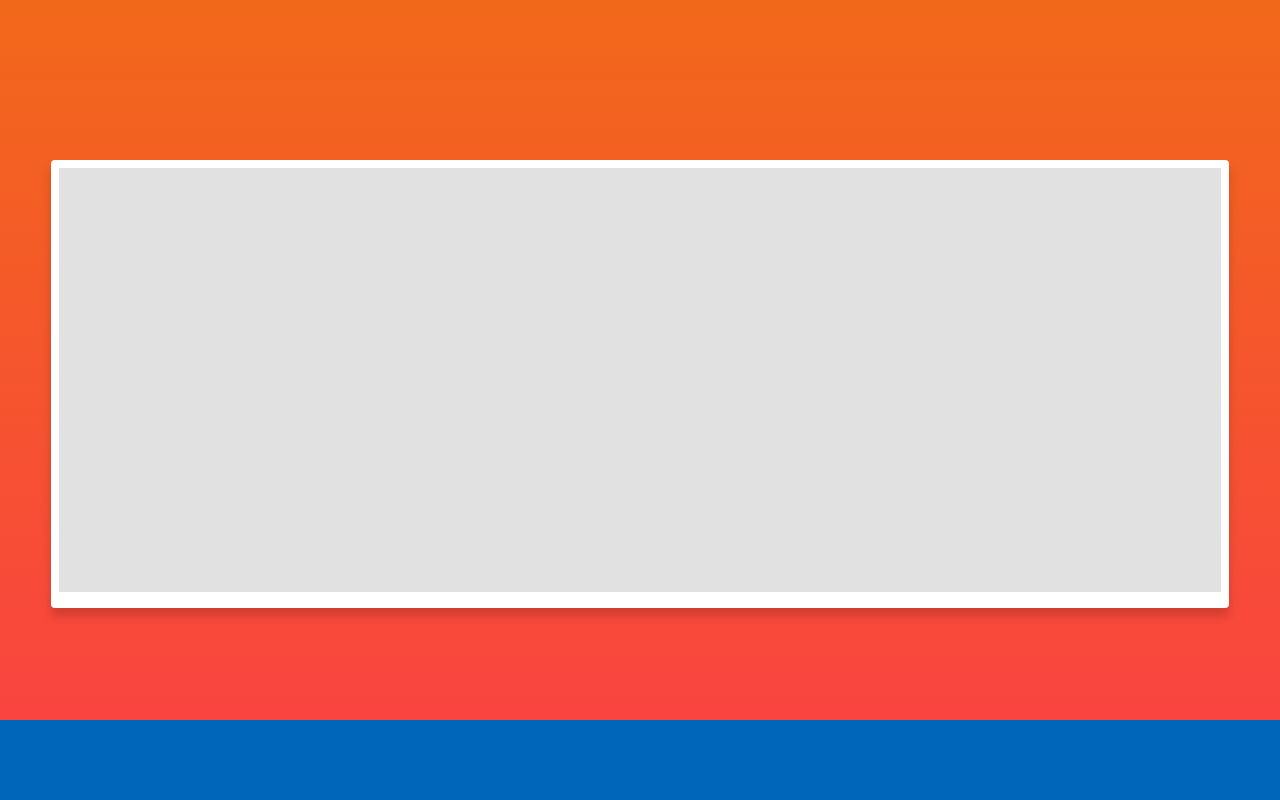
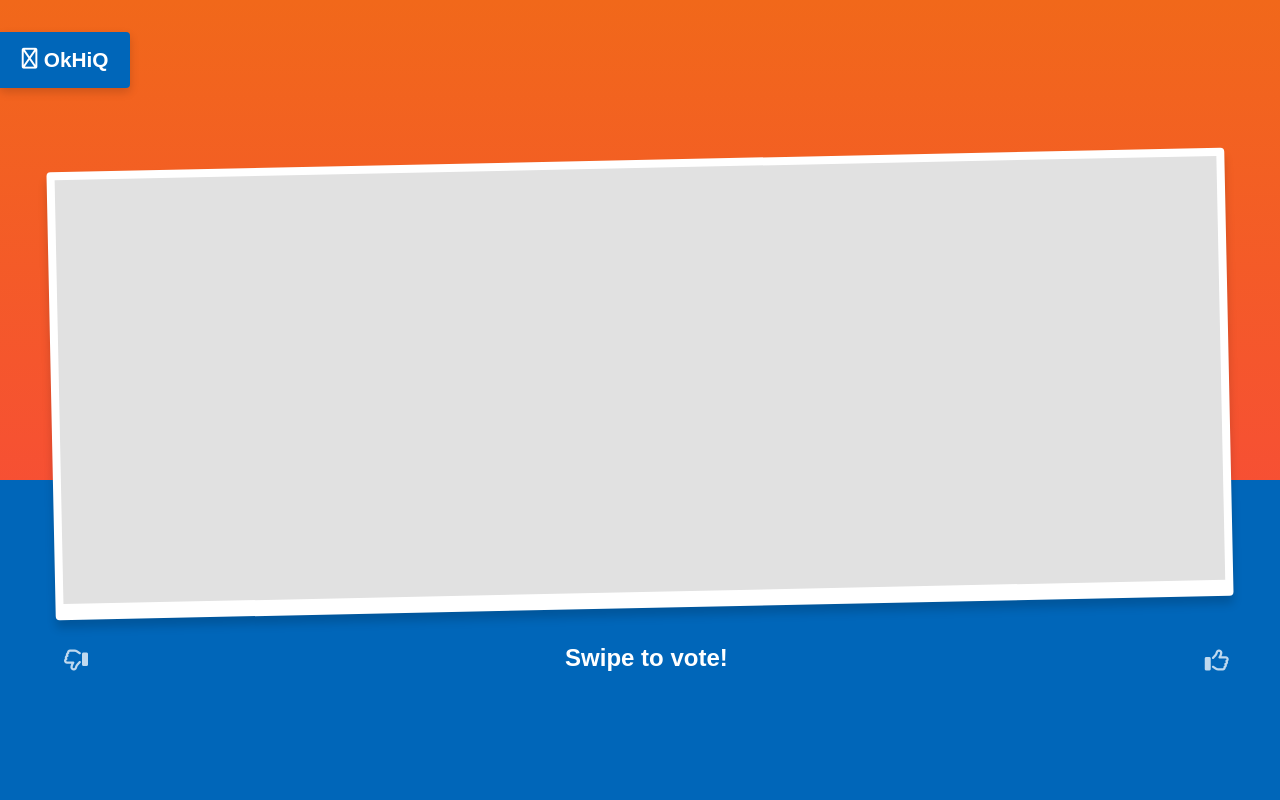
Before and after one commit to camusamta/OkHiQ_demo, a plain HTML site: page index.html in a window 1280 px wide. Drawn offline with Linux system fonts and the light colour scheme.

Commit message:
UI update

```diff
--- a/index.html
+++ b/index.html
@@ -5,18 +5,26 @@
     <meta name="viewport" content="width=device-width, initial-scale=1.0">
     <link href="style.css" rel="stylesheet">
     <script src="script.js"></script>
+    <script src="https://kit.fontawesome.com/3a47c6f285.js" crossorigin="anonymous"></script>
     <title>Mobile webpage sizing demo</title>
 
   </head>
   <body>
 
+  <header><i class="far fa-home-alt"></i>OkHiQ</header>
   <main>
 
     <div id="photo-container"></div>
 
   </main>
 
-  <div id="sticky"></div>
+  <div id="sticky">
+<i class="far fa-thumbs-down"></i>
+<!-- <i class="fal fa-long-arrow-left"></i> -->
+  Swipe to vote!
+<!-- <i class="fal fa-long-arrow-right"></i> -->
+<i class="far fa-thumbs-up"></i>
+  </div>
 
   </body>
   </html>
--- a/script.js
+++ b/script.js
@@ -1,3 +1,7 @@
 let vh = window.innerHeight * 0.01;
-// Then we set the value in the --vh custom property to the root of the document
 document.documentElement.style.setProperty('--vh', `${vh}px`);
+
+window.addEventListener('resize', () => {
+  let vh = window.innerHeight * 0.01;
+  document.documentElement.style.setProperty('--vh', `${vh}px`);
+});
--- a/style.css
+++ b/style.css
@@ -8,9 +8,37 @@ position: relative;
 display: flex;
 justify-content: center;
 align-items: center;
+flex-direction: column;
 
 
 
+}
+
+header {
+
+position: absolute;
+top: 4%;
+left: 0%;
+/* width: 25%; */
+padding: 1em 1.2em;
+box-sizing: border-box;
+height: 7%;
+background-color: #0066B9;
+box-shadow: 0px 4px 10px #00000029;
+display: flex;
+justify-content: center;
+align-items: center;
+font-size: 1.3rem;
+font-weight: 700;
+font-family: sans-serif;
+color: #fff;
+border-radius: 0 4px 4px 0;
+
+}
+
+.fa-home-alt {
+
+  margin: 0 8% 4% 0;
 }
 
 main {
@@ -22,18 +50,40 @@ main {
   box-shadow: 0px 8px 10px #00000029;
   border-radius: 4px;
   margin-bottom: 32px;
-  /* transform: rotate(-1.2deg); */
+  transform: rotate(-1.2deg);
   padding: 8px 8px 16px 8px;
   box-sizing: border-box;
 }
 
 #sticky {
 
-  height: 10%;
+  box-sizing: border-box;
+  height: 40%;
+  z-index: -1;
   width: 100%;
   background-color: #0066B9;
+  padding: 0 4% 10% 5%;
+  /* background-color: #353535; */
   position: absolute;
   bottom: 0;
+  display: flex;
+  justify-content:space-between;
+  align-items: flex-end;
+  font-family: sans-serif;
+  font-weight: 700;
+  font-size: 1.5rem;
+  color: #fff;
+  /* box-shadow: 18px 5px 10px #00000067; */
+}
+
+.fa-thumbs-down {
+
+  transform: scaleX(-1);
+}
+
+.fa-thumbs-down, .fa-thumbs-up {
+
+  color: #BFD9EF;
 }
 
 #photo-container {
```
